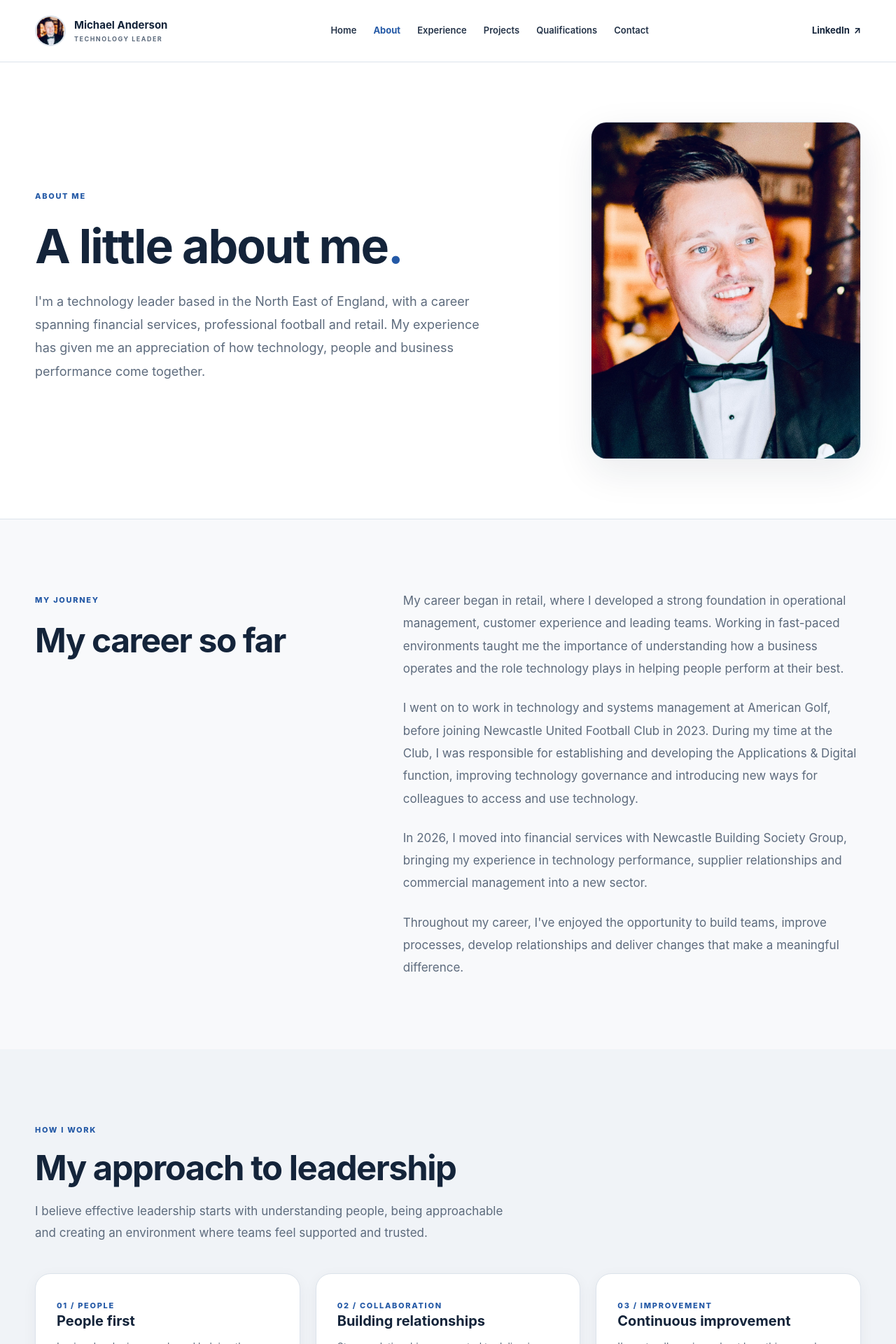
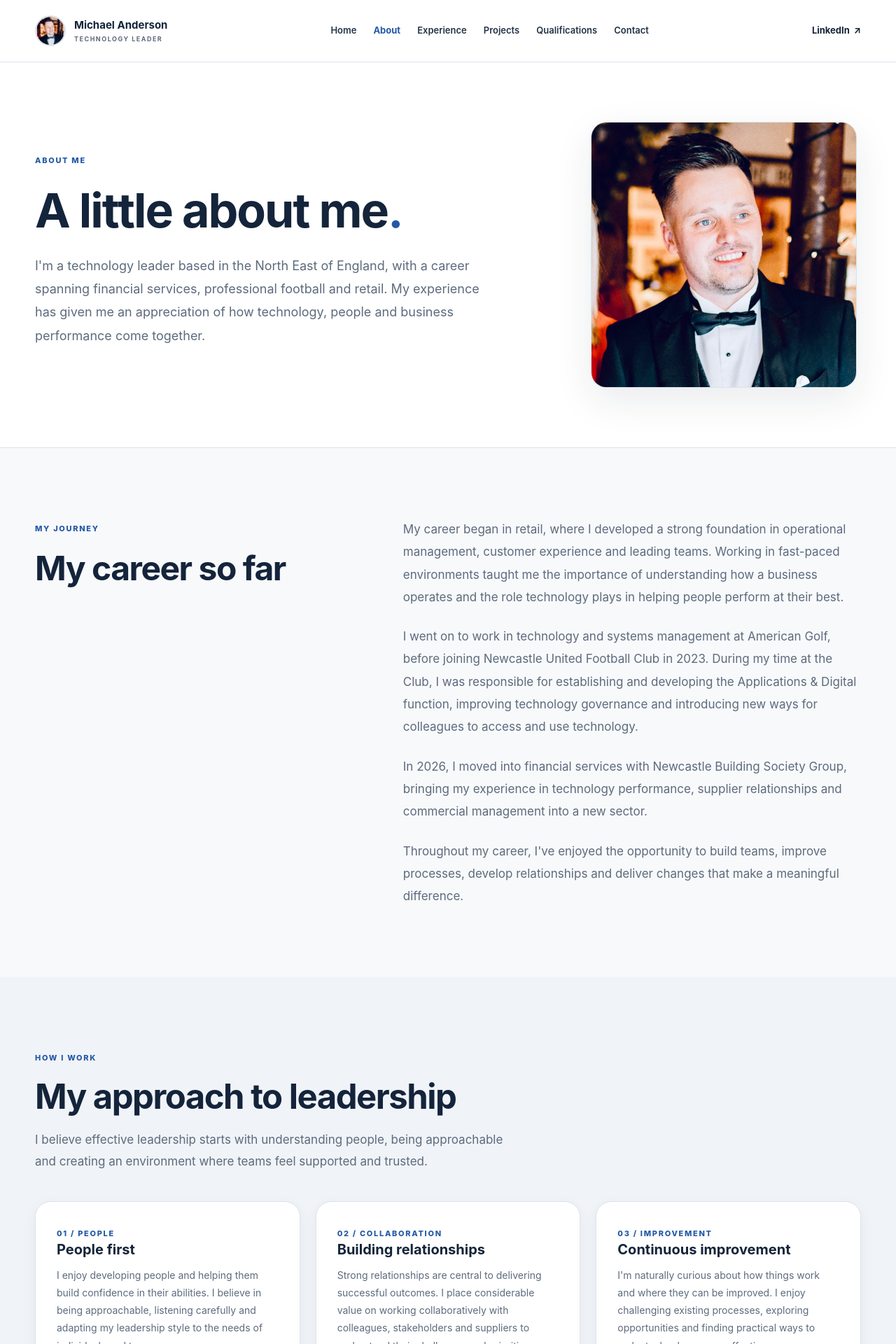
Before and after one commit to manderson90-sudo/Manderson-sandbox, a Jekyll site: the page built from about/index.html, in a window 1280 px wide. Shown: the top 1920 px of the page at 70% size. Built offline with Jekyll 4.4.1, drawn with Linux system fonts in a browser that asks for light colours.

Commit message:
Update styles.css

```diff
--- a/assets/css/styles.css
+++ b/assets/css/styles.css
@@ -5,9 +5,7 @@
    ========================================================== */
 
 
-/* ==========================================================
-   DESIGN SYSTEM
-   ========================================================== */
+/* DESIGN SYSTEM */
 
 :root {
   color-scheme: light;
@@ -35,9 +33,7 @@
 }
 
 
-/* ==========================================================
-   RESET
-   ========================================================== */
+/* RESET */
 
 *,
 *::before,
@@ -120,9 +116,7 @@ h3 {
 }
 
 
-/* ==========================================================
-   ACCESSIBILITY
-   ========================================================== */
+/* ACCESSIBILITY */
 
 .skip-link {
   position: fixed;
@@ -144,9 +138,7 @@ h3 {
 }
 
 
-/* ==========================================================
-   HEADER
-   ========================================================== */
+/* HEADER */
 
 .site-header {
   position: relative;
@@ -240,9 +232,7 @@ h3 {
 }
 
 
-/* ==========================================================
-   DESKTOP NAVIGATION
-   ========================================================== */
+/* DESKTOP NAVIGATION */
 
 .desktop-nav {
   display: flex;
@@ -270,9 +260,7 @@ h3 {
 }
 
 
-/* ==========================================================
-   HEADER ACTIONS
-   ========================================================== */
+/* HEADER ACTIONS */
 
 .header-actions {
   display: flex;
@@ -297,9 +285,7 @@ h3 {
 }
 
 
-/* ==========================================================
-   MOBILE MENU BUTTON
-   ========================================================== */
+/* MOBILE MENU BUTTON */
 
 .menu-toggle {
   display: none;
@@ -326,9 +312,7 @@ h3 {
 }
 
 
-/* ==========================================================
-   MOBILE NAVIGATION
-   ========================================================== */
+/* MOBILE NAVIGATION */
 
 .mobile-nav {
   background: var(--surface);
@@ -369,9 +353,7 @@ h3 {
 }
 
 
-/* ==========================================================
-   SHARED TYPOGRAPHY
-   ========================================================== */
+/* SHARED TYPOGRAPHY */
 
 .eyebrow {
   display: inline-block;
@@ -418,9 +400,7 @@ h3 {
 }
 
 
-/* ==========================================================
-   BUTTONS AND LINKS
-   ========================================================== */
+/* BUTTONS AND LINKS */
 
 .actions {
   display: flex;
@@ -501,9 +481,7 @@ h3 {
 }
 
 
-/* ==========================================================
-   HOMEPAGE HERO
-   ========================================================== */
+/* HOMEPAGE HERO */
 
 .hero {
   padding: 112px 0 120px;
@@ -564,9 +542,7 @@ h3 {
 }
 
 
-/* ==========================================================
-   HOMEPAGE HERO PHOTOGRAPH
-   ========================================================== */
+/* HOMEPAGE HERO PHOTOGRAPH */
 
 .hero-aside {
   display: block;
@@ -645,9 +621,7 @@ h3 {
 }
 
 
-/* ==========================================================
-   ACHIEVEMENTS
-   ========================================================== */
+/* ACHIEVEMENTS */
 
 .metric-grid {
   display: grid;
@@ -699,9 +673,7 @@ h3 {
 }
 
 
-/* ==========================================================
-   EXPERIENCE
-   ========================================================== */
+/* EXPERIENCE */
 
 .feature-list {
   overflow: hidden;
@@ -757,9 +729,7 @@ h3 {
 }
 
 
-/* ==========================================================
-   PROJECTS
-   ========================================================== */
+/* PROJECTS */
 
 .project-feature {
   display: grid;
@@ -824,9 +794,7 @@ h3 {
 }
 
 
-/* ==========================================================
-   RECOMMENDATIONS
-   ========================================================== */
+/* RECOMMENDATIONS */
 
 .testimonials {
   display: grid;
@@ -892,9 +860,7 @@ h3 {
 }
 
 
-/* ==========================================================
-   CONTACT
-   ========================================================== */
+/* CONTACT */
 
 .contact-band {
   text-align: center;
@@ -928,9 +894,7 @@ h3 {
 }
 
 
-/* ==========================================================
-   FOOTER
-   ========================================================== */
+/* FOOTER */
 
 .site-footer {
   background: var(--navy);
@@ -1001,9 +965,7 @@ h3 {
 }
 
 
-/* ==========================================================
-   SHARED PAGE COMPONENTS
-   ========================================================== */
+/* SHARED PAGE COMPONENTS */
 
 .page-hero {
   padding: 90px 0 70px;
@@ -1064,9 +1026,7 @@ h3 {
 }
 
 
-/* ==========================================================
-   ABOUT PAGE: CAREER STORY
-   ========================================================== */
+/* ABOUT PAGE: CAREER STORY */
 
 .about-story-grid {
   display: grid;
@@ -1106,6 +1066,7 @@ h3 {
 
 /* ==========================================================
    ABOUT PAGE: PROFILE PHOTOGRAPH
+   NATURAL PROPORTIONS, NO STRETCHING
    ========================================================== */
 
 .about-page-hero {
@@ -1137,14 +1098,15 @@ h3 {
 }
 
 .about-hero-image {
+  width: 100%;
+  max-width: 380px;
+
   overflow: hidden;
 
   border-radius: var(--radius-lg);
-
   border: 1px solid var(--border);
 
   box-shadow: var(--shadow-md);
-
   background: var(--surface-muted);
 }
 
@@ -1154,16 +1116,13 @@ h3 {
   width: 100%;
   height: auto;
 
-  aspect-ratio: 4 / 5;
+  aspect-ratio: auto;
 
-  object-fit: cover;
-  object-position: center 25%;
+  object-fit: contain;
 }
 
 
-/* ==========================================================
-   ABOUT PAGE: ADDITIONAL COMPONENTS
-   ========================================================== */
+/* ABOUT PAGE: ADDITIONAL COMPONENTS */
 
 .recommendation-more {
   margin-top: 32px;
@@ -1198,9 +1157,7 @@ h3 {
 }
 
 
-/* ==========================================================
-   RESPONSIVE: SMALL DESKTOP AND TABLET
-   ========================================================== */
+/* RESPONSIVE: SMALL DESKTOP AND TABLET */
 
 @media (max-width: 1100px) {
 
@@ -1227,9 +1184,7 @@ h3 {
 }
 
 
-/* ==========================================================
-   RESPONSIVE: ABOUT PAGE TABLET
-   ========================================================== */
+/* RESPONSIVE: ABOUT PAGE TABLET */
 
 @media (max-width: 1000px) {
 
@@ -1244,9 +1199,7 @@ h3 {
 }
 
 
-/* ==========================================================
-   RESPONSIVE: MOBILE
-   ========================================================== */
+/* RESPONSIVE: MOBILE */
 
 @media (max-width: 760px) {
 
@@ -1410,7 +1363,7 @@ h3 {
 
   .about-hero-image {
     width: 100%;
-    max-width: 480px;
+    max-width: 340px;
 
     margin-inline: auto;
   }
@@ -1433,9 +1386,7 @@ h3 {
 }
 
 
-/* ==========================================================
-   RESPONSIVE: SMALL PHONES
-   ========================================================== */
+/* RESPONSIVE: SMALL PHONES */
 
 @media (max-width: 380px) {
 
@@ -1470,9 +1421,7 @@ h3 {
 }
 
 
-/* ==========================================================
-   ACCESSIBILITY: REDUCED MOTION
-   ========================================================== */
+/* ACCESSIBILITY: REDUCED MOTION */
 
 @media (prefers-reduced-motion: reduce) {
 
@@ -1490,9 +1439,7 @@ h3 {
 }
 
 
-/* ==========================================================
-   ACCESSIBILITY: HIGH CONTRAST PREFERENCE
-   ========================================================== */
+/* ACCESSIBILITY: HIGH CONTRAST PREFERENCE */
 
 @media (prefers-contrast: more) {
 
```
